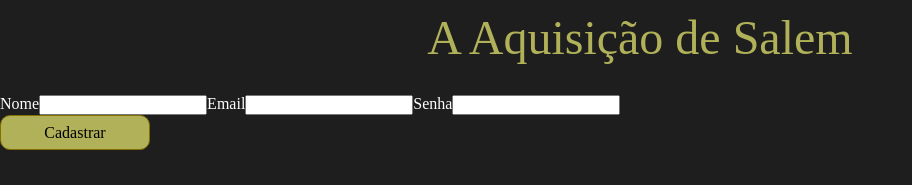
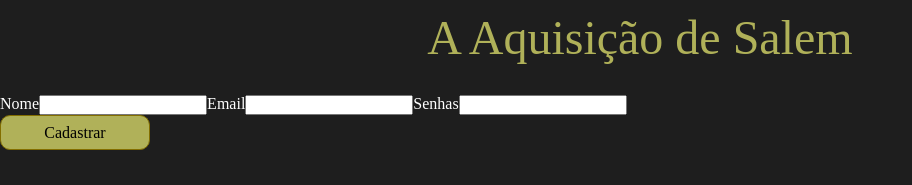
Before and after one commit to jspedrovicente/aquisicao-de-salem, a React (Create React App) app: page /signup in a window 1280 px wide. Shown: the top 185 px of the page, without its empty margins (0-912 px from the left). Built offline with nearby package versions, Linux system fonts and the light colour scheme; a web font is replaced by a local one.

Commit message:
alteração

```diff
--- a/src/pages/SignUp/index.jsx
+++ b/src/pages/SignUp/index.jsx
@@ -14,7 +14,7 @@ const SignUp = () => {
             <form onSubmit={handleSignUp}>
                 <Form type="text" label="Nome" state={name} changeState={setName}> </Form>
                 <Form type="email" label="Email" state={email} changeState={setEmail}> </Form>
-                <Form type="password" label="Senha" state={password} changeState={setPassword}> </Form>
+                <Form type="password" label="Senhas" state={password} changeState={setPassword}> </Form>
             <button className="button">Cadastrar</button>
             </form>
         </div>
```
